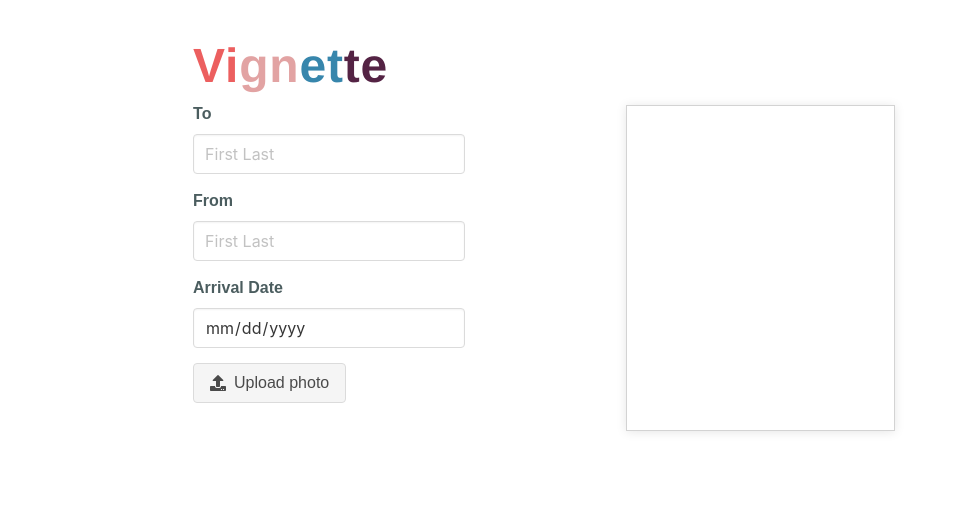
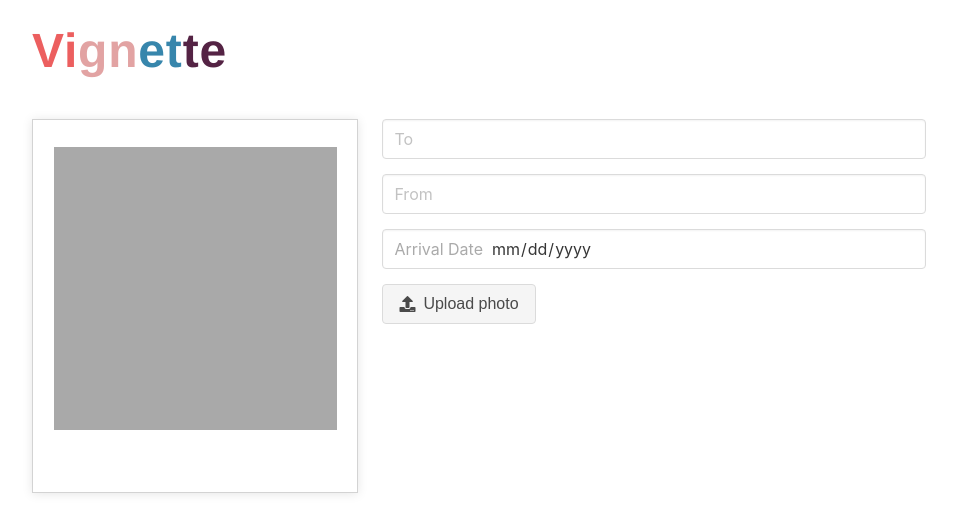
Before and after one commit to pacheights/bordered, a React (Create React App) app in the folder web/: page / in a window 1280 px wide. Shown: the top 532 px of the page, without its empty margins (96-1053 px from the left). Built offline with nearby package versions, Linux system fonts and the light colour scheme.

Commit message:
photo sizing + form layout

```diff
--- a/web/src/components/Form/FormView.tsx
+++ b/web/src/components/Form/FormView.tsx
@@ -11,32 +11,28 @@
   const today = new Date().toISOString().split('T')[0];
 
   return (
+    <>
+      <Title />
       <div id='form-container'>
-      <form>
-        <Title />
-        <label className='label' htmlFor='to'>
-          To
-        </label>
+        <PhotoContainer>
+          <Photo img={img} />
+        </PhotoContainer>
+        <Form>
           <Input
             id='to'
             name='to'
             className='input'
             type='text'
-          placeholder='First Last'
+            placeholder='To'
           />
-        <label className='label' htmlFor='from'>
-          From
-        </label>
           <Input
             id='from'
             name='from'
             className='input'
             type='text'
-          placeholder='First Last'
+            placeholder='From'
           />
-        <label className='label' htmlFor='arrival'>
-          Arrival Date
-        </label>
+
           <div>
             <Input
               id='arrival'
@@ -44,6 +40,7 @@
               className='input'
               type='date'
               min={today}
+              placeholder='Arrival Date'
             />
           </div>
 
@@ -64,11 +61,9 @@
               </span>
             </label>
           </div>
-      </form>
-      <PhotoContainer>
-        <Photo img={img} />
-      </PhotoContainer>
+        </Form>
       </div>
+    </>
   );
 }
 
@@ -77,5 +72,10 @@
 `;
 
 const PhotoContainer = styled.div`
-  margin-top: 90px;
+  margin-right: 24px;
+  margin-bottom: 24px;
 `;
+
+const Form = styled.form`
+  margin-bottom: 24px;
+`;
--- a/web/src/components/Photo.tsx
+++ b/web/src/components/Photo.tsx
@@ -18,9 +18,10 @@
 };
 
 const PhotoContainer = styled.div`
-  height: 3.4in;
-  width: 2.8in;
-  padding-top: 0.2in;
+  height: 3.9in;
+  width: 3.4in;
+  padding-top: 0.28in;
+
   display: flex;
   justify-content: center;
   box-shadow: 0px 1px 10px rgba(0, 0, 0, 0.1);
@@ -28,8 +29,8 @@
 `;
 
 const Picture = styled.div<PictureStyleProps>`
-  height: 2.4in;
-  width: 2.4;
+  height: 2.95in;
+  width: 2.95in;
   background-color: darkgray;
   background-image: url('${(props) => props.img || ''}');
   background-size: cover;
--- a/web/src/index.css
+++ b/web/src/index.css
@@ -7,8 +7,7 @@
 
 #form-container {
   display: flex;
-  justify-content: space-evenly;
-  margin-top: 15px;
+  margin-top: 32px;
 }
 
 @media (max-width: 760px) {
@@ -33,3 +32,13 @@
   top: 0;
   width: auto;
 }
+
+input[type='date']:before {
+  content: attr(placeholder) !important;
+  color: #aaa;
+  margin-right: 0.5em;
+}
+input[type='date']:focus:before,
+input[type='date']:valid:before {
+  content: '';
+}
```
Lines whose indentation alone changed are shown as unchanged.
